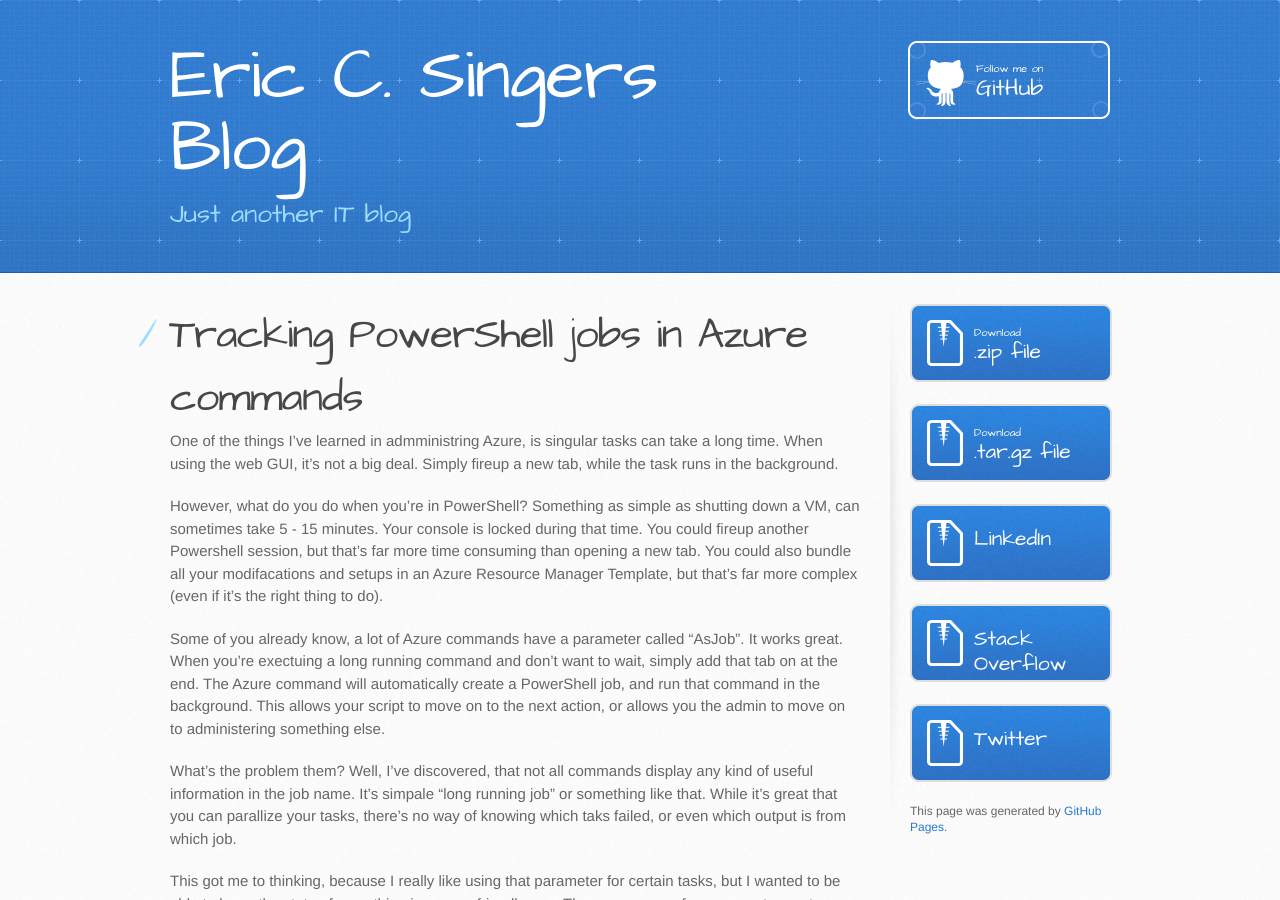
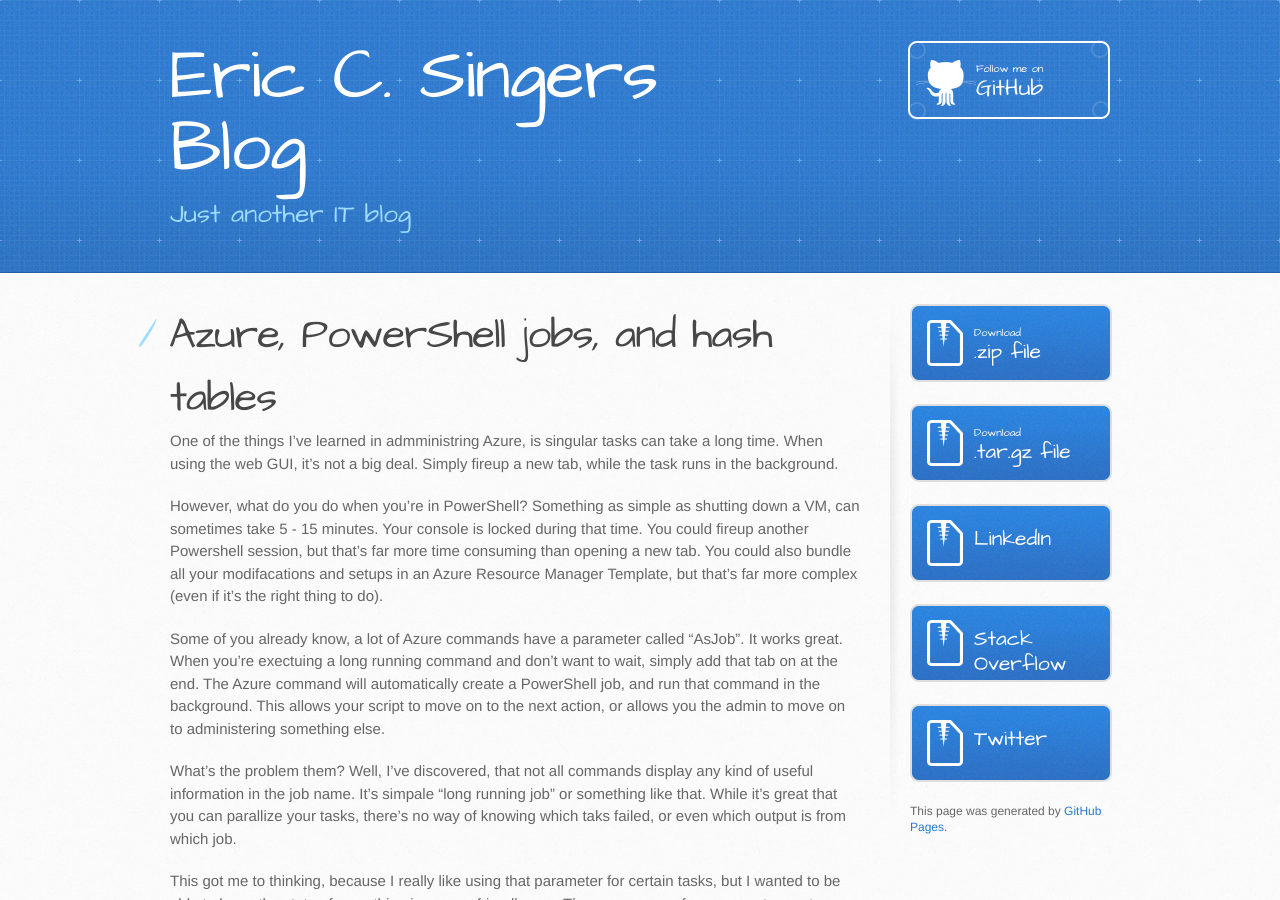
Before and after one commit to ericcsinger/ericcsinger.github.io, a Jekyll site: the page built from drafts/draft1.md, in a window 1280 px wide and 900 px high. Built offline with Jekyll 4.4.1, drawn with Linux system fonts in a browser that asks for light colours; our own code applies the rules of GitHub Pages for plain Markdown files.

Commit message:
Update draft1.md

```diff
--- a/drafts/draft1.md
+++ b/drafts/draft1.md
@@ -1,4 +1,4 @@
-# Tracking PowerShell jobs in Azure commands
+# Azure, PowerShell jobs, and hash tables
 
 One of the things I've learned in admministring Azure, is singular tasks can take a long time.  When using the web GUI, it's not a big deal.  Simply fireup a new tab, while the task runs in the background.
 
```
